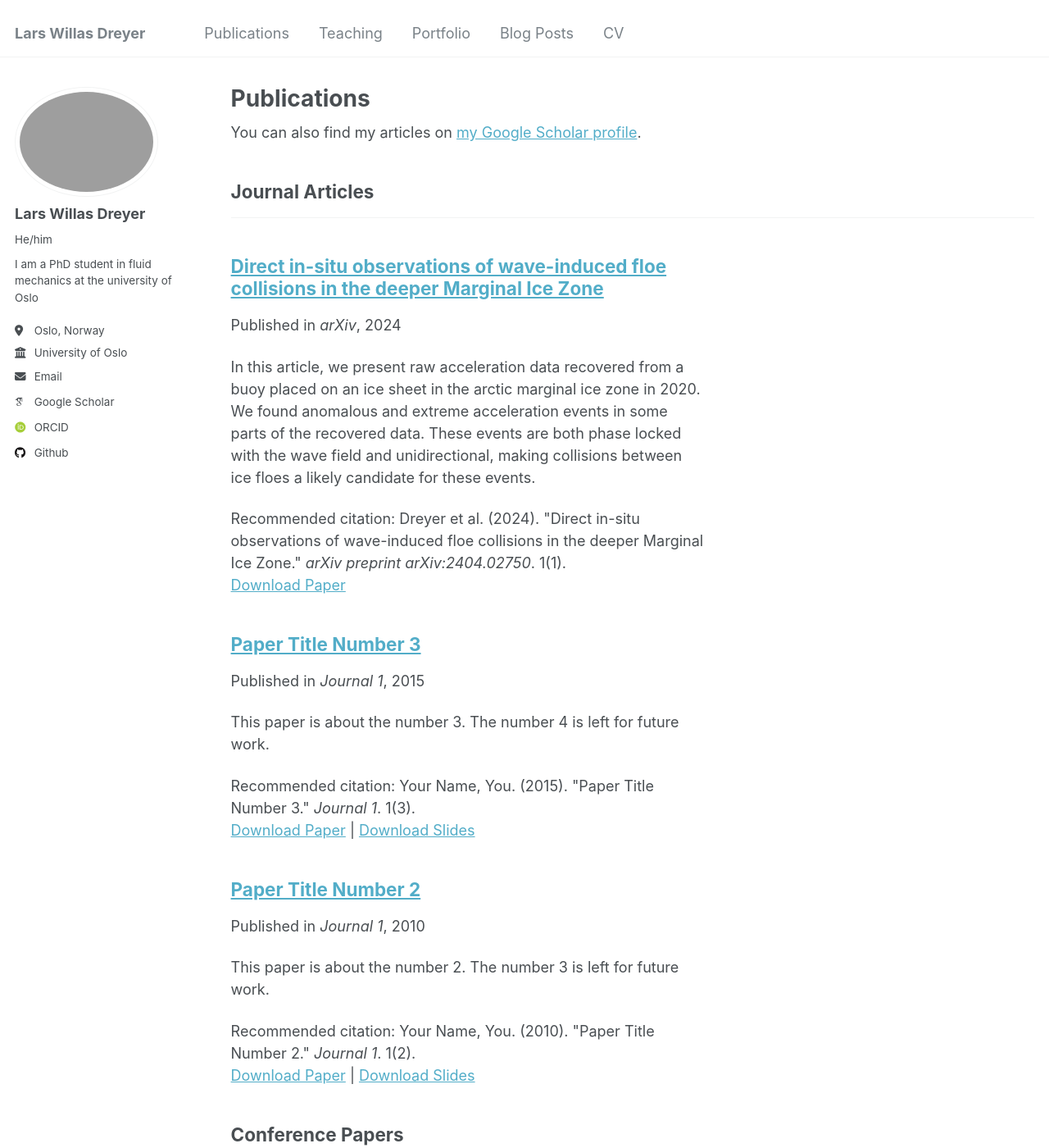
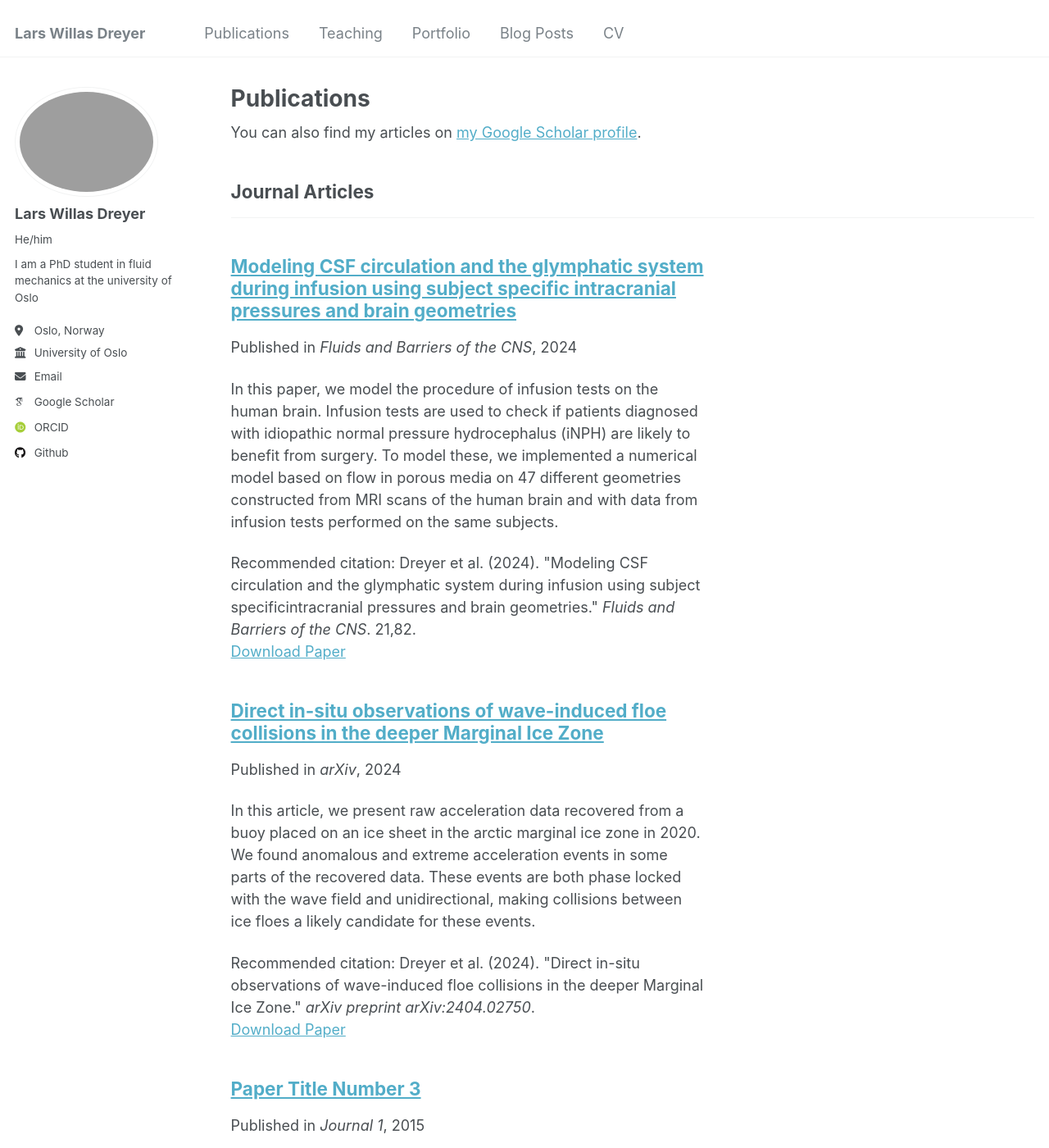
Before and after one commit to larswd/larswd.github.io, a Jekyll site: the page built from _pages/publications.html, in a window 1280 px wide and 1400 px high. Shown: the whole window at 82% size. Built offline with Jekyll 4.4.1, drawn with Linux system fonts in a browser that asks for light colours; some web fonts are replaced.

Commit message:
MPET article added

```diff
--- a/_publications/2024-03-04-MIZ-floe-floe-collisions-paper.md
+++ b/_publications/2024-03-04-MIZ-floe-floe-collisions-paper.md
@@ -7,10 +7,8 @@ excerpt: 'In this article, we present raw acceleration data recovered from a buo
 date: 2024-03-04
 venue: 'arXiv'
 paperurl: 'larswd.github.io/pdf/MIZ_ice_collisions_preprint.pdf'
-citation: 'Dreyer et al. (2024). &quot;Direct in-situ observations of wave-induced floe collisions in the deeper Marginal Ice Zone.&quot; <i>arXiv preprint arXiv:2404.02750</i>. 1(1).'
+citation: 'Dreyer et al. (2024). &quot;Direct in-situ observations of wave-induced floe collisions in the deeper Marginal Ice Zone.&quot; <i>arXiv preprint arXiv:2404.02750</i>.'
 ---
-
-<h1>Direct in-situ observations of wave-induced floe collisions in the deeper Marginal Ice Zone <a class="headerlink" href="#Codes" title="Permalink to this headline">¶</a></h1>
 
 <p>The Arctic and Antarctic ice sheets are an important regulator of the global climate. For example, the
   high albedo of the ice reflects sunlight, slowing global warming. However, these ice sheets are melting,
--- /dev/null
+++ b/_publications/2024-10-15-iNPH-infusion-test-MPET-article.md
@@ -0,0 +1,24 @@
+---
+title: "Modeling CSF circulation and the glymphatic
+system during infusion using subject specific
+intracranial pressures and brain geometries"
+collection: publications
+category: manuscripts
+permalink: /publication/2024-10-15-iNPH-infusion-test-MPET-article
+excerpt: 'In this paper, we model the procedure of infusion tests on the human brain. Infusion tests are used to check if patients diagnosed with idiopathic normal pressure hydrocephalus (iNPH) are likely to benefit from surgery. To model these, we implemented a numerical model based on flow in porous media on 47 different geometries constructed from MRI scans of the human brain and with data from infusion tests performed on the same subjects.'
+date: 2024-10-15
+venue: 'Fluids and Barriers of the CNS'
+paperurl: 'http://academicpages.github.io/files/iNPH-MPET-infusion-article.pdf'
+citation: 'Dreyer et al. (2024). &quot;Modeling CSF circulation and the glymphatic system during infusion using subject specificintracranial pressures and brain geometries.&quot; <i>Fluids and Barriers of the CNS</i>. 21,82.'
+---
+
+
+<p> Idiopathic Normal Pressure Hydrocephalus is a potentially reversible neurological disease characterized by enlarged ventricles, dementia and gait disturbance. As the name idiopathic suggest, the mechanisms that cause the illness are not known. To select patients for surgery, doctors often use an infusion test, in which the pressure of the cerebrospinal fluid (CSF) is measured before, during, and after a continous injection of artificial CSF has been injected into the central nervous system by means of a lumbar puncture. </p>
+
+<p> Our article, which is published (link: <a href="https://fluidsbarrierscns.biomedcentral.com/articles/10.1186/s12987-024-00582-0">https://fluidsbarrierscns.biomedcentral.com/articles/10.1186/s12987-024-00582-0</a>) in *Fluids and Barriers of the CNS*, investigates what happens in the brain during an infusion test using numerical simulations in <a href="https://fenicsproject.org/">FEniCS</a>. Using brain geometries constructed from the MRI images from 33 healthy and 14 iNPH-diagnosed swedish patients as well as infusion test data measured from each, we were able to conclude (assuming the model fits) that the deformation of the brain itself from hydrocephalus did not affect the outcome of the infusion test. Furthermore, our simulation suggest that both factors from outside the brain (enforced in our model as boundary conditions) and changed material parameters (such as permeability) are plausible explanations for the difference in response to infusion. See an image of one of the brains below:
+   </p>
+  <figure>
+    <img src="../images/iNPH-paper-brain-geometry.png">
+    <figcaption>Brain geometry reconstruction from one of the simulation subjects.
+    </figcaption>
+  </figure>
```
Also changed, not shown: images/iNPH-paper-brain-geometry.png (added), 2 other files.
